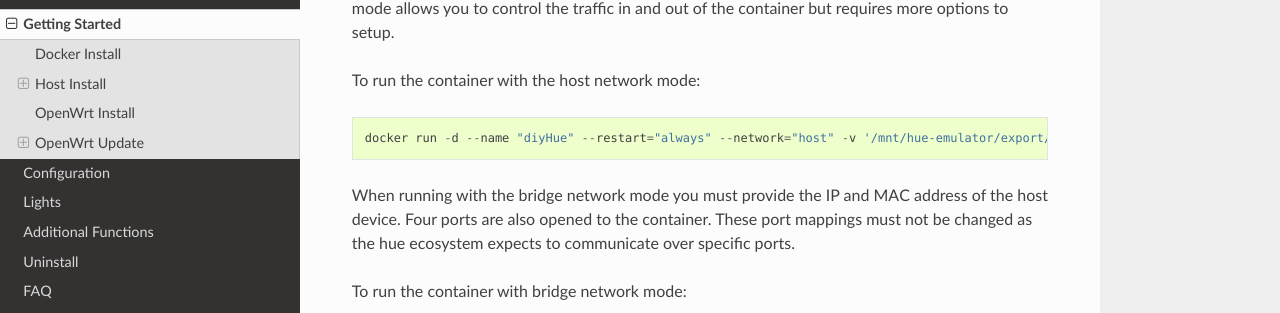
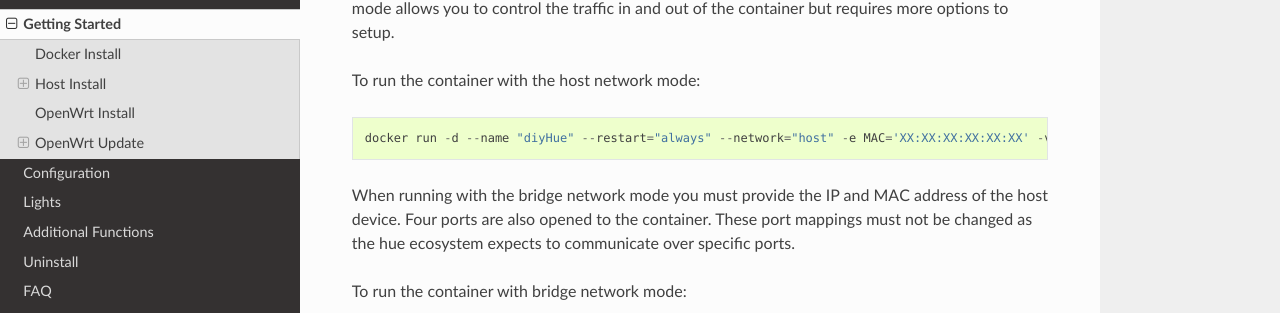
Before and after one commit to diyhue/ReadTheDocs, a Sphinx documentation site: the page built from source/getting_started.rst, in a window 1280 px wide and 900 px high, scrolled down 450 px. Shown: the part 129-442 px from the top of the window. Built offline with Sphinx 7.4.7 and the Read the Docs theme 2.0.0, drawn with Linux system fonts in a browser that asks for light colours.

Commit message:
Updated: [docker run --network="host"] example
The 'host' snippet example in the docs installation page is incorrect as it is missing -e MAC argument and anyone following that snippet will fail.
https://github.com/diyhue/diyHue/issues/377

```diff
--- a/source/getting_started.rst
+++ b/source/getting_started.rst
@@ -14,7 +14,7 @@ Currently the docker image has been tested with x86 systems and ARMv7 systems (R
 
 To run the container with the host network mode::
 
-    docker run -d --name "diyHue" --restart="always" --network="host" -v '/mnt/hue-emulator/export/':'/opt/hue-emulator/export/':'rw' diyhue/core:latest
+    docker run -d --name "diyHue" --restart="always" --network="host" -e MAC='XX:XX:XX:XX:XX:XX' -v '/mnt/hue-emulator/export/':'/opt/hue-emulator/export/':'rw' diyhue/core:latest
 
 When running with the bridge network mode you must provide the IP and MAC address of the host device. Four ports are also opened to the container. These port mappings must not be changed as the hue ecosystem expects to communicate over specific ports.
 
```
